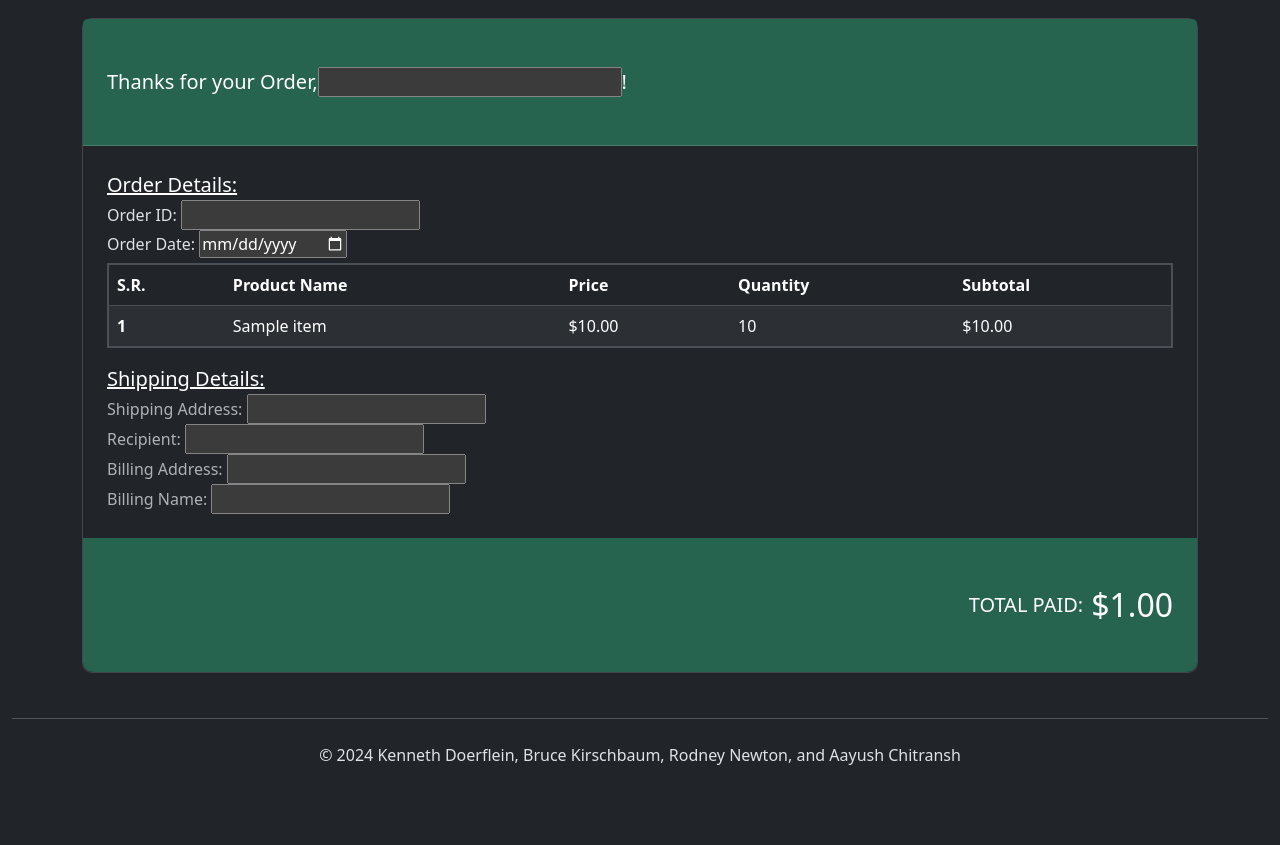
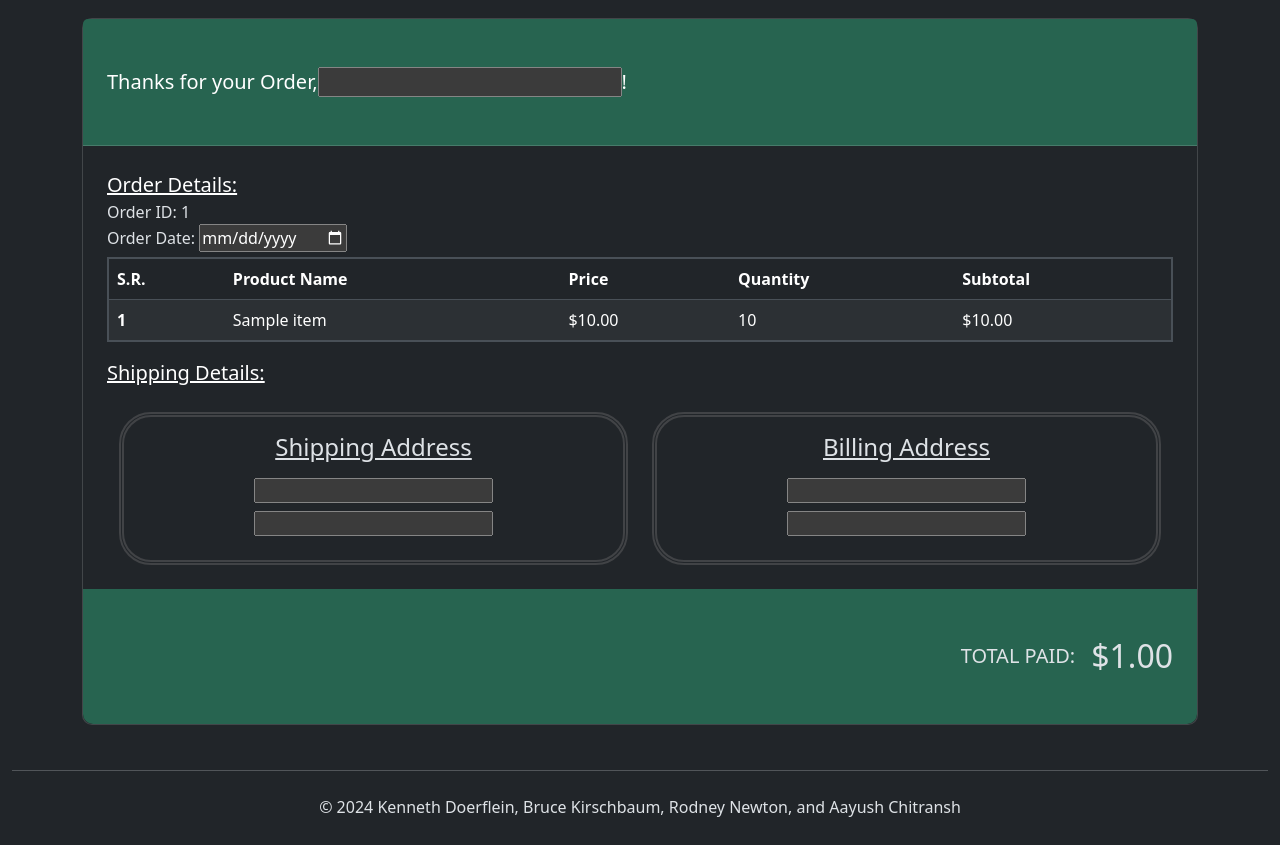
Before and after one commit to KennethDoerflein/JohnsonsSportingGoods, a Django app: template JSG/templates/orderConfirmation.html in a window 1280 px wide. Shown: the part 178-1023 px from the top of the page. Before the commit the page ends 943 px from the top, so only its background shows below. Run offline with Django 5.2, Linux system fonts and the light colour scheme; data comes from the database, SQL or seed files in the repository; the template is opened without the code that fills it: most values are stand-ins (such as "Sample title", 1, 10 or a date in 2020); form fields are guessed from the names that the template uses.

Commit message:
orderConfirmation: cleanup 1

```diff
--- a/JSG/static/css/confirmation_page.css
+++ b/JSG/static/css/confirmation_page.css
@@ -14,3 +14,14 @@ td {
   border: 2px solid #ccc;
   padding: 8px;
 }
+.shippingContainer {
+  max-width: 40rem;
+  border-style: double;
+  border-width: 5px;
+  border-color: #414346;
+  padding: 1rem;
+  border-radius: 2rem;
+}
+.shippingContainer h4 {
+  text-decoration: underline;
+}
--- a/JSG/templates/orderConfirmation.html
+++ b/JSG/templates/orderConfirmation.html
@@ -2,28 +2,33 @@
 <!DOCTYPE html>
 <html lang="en" data-bs-theme="dark">
   <head>
-    <meta charset="UTF-8">
-    <meta name="viewport" content="width=device-width, initial-scale=1.0">
+    <meta charset="UTF-8" />
+    <meta name="viewport" content="width=device-width, initial-scale=1.0" />
     <title>JSG</title>
-    <link rel="stylesheet" href="{% static 'css/navbar_footer.css' %}">
-    <link rel="icon" type="image/x-icon" href="{% static 'assets/johnsonLogo.png' %}">
-    <link rel="stylesheet" type="text/css" href="{% static 'css/confirmation_page.css' %}">
-    <link href="https://cdn.jsdelivr.net/npm/bootstrap@5.3.3/dist/css/bootstrap.min.css" rel="stylesheet" integrity="sha384-QWTKZyjpPEjISv5WaRU9OFeRpok6YctnYmDr5pNlyT2bRjXh0JMhjY6hW+ALEwIH" crossorigin="anonymous">
+    <link rel="stylesheet" href="{% static 'css/navbar_footer.css' %}" />
+    <link rel="stylesheet" href="{% static 'css/confirmation_page.css' %}" />
 
+    <link rel="icon" type="image/x-icon" href="{% static 'assets/johnsonLogo.png' %}" />
+    <link
+      href="https://cdn.jsdelivr.net/npm/bootstrap@5.3.3/dist/css/bootstrap.min.css"
+      rel="stylesheet"
+      integrity="sha384-QWTKZyjpPEjISv5WaRU9OFeRpok6YctnYmDr5pNlyT2bRjXh0JMhjY6hW+ALEwIH"
+      crossorigin="anonymous" />
   </head>
   <body>
     <div id="mainContainer">
       {% include './components/navbar.html' %}
       <div class="container mt-5">
         <h1 class="text-center mb-4">Order Confirmation</h1>
-        <div class="card" style="border-radius: 10px;">
+        <div class="card" style="border-radius: 10px">
           <div class="card-header px-4 py-5" style="background-color: #276450">
             <h5 class="d-flex align-items-center justify-content text-white mb-0">Thanks for your Order, {{ order_form.recipient }}!</h5>
           </div>
           <div class="card-body p-4">
-              <p class="lead fw-normal mb-0" style="color: #ffffff;"><u>Order Details:</u> </p>
-                <div class="text mb-0">Order ID: {% if order_form.order_id %} {{ order_form.order_id }} {% else %} OI-123123 {% endif %}</div>
+            <p class="lead fw-normal mb-0" style="color: #ffffff"><u>Order Details:</u></p>
+            <div class="text mb-0">Order ID: {{ order_id }}</div>
             <div class="text mb-0">Order Date: {{ order_form.date }}</div>
+            <div class="table-responsive">
               <table class="table table-striped">
                 <thead>
                   <tr>
@@ -46,22 +51,33 @@
                   {% endfor %}
                 </tbody>
               </table>
-                <p class="lead fw-normal mb-0" style="color: #ffffff;"><u>Shipping Details:</u></p>
+            </div>
+            <p class="lead fw-normal mb-0" style="color: #ffffff"><u>Shipping Details:</u></p>
 
-                <div class="text-muted mb-0">Shipping Address: {{ order_form.shippingAddr }}</div>
-                <div class="text-muted mb-0">Recipient: {{ order_form.recipient }}</div>
-                <div class="text-muted mb-0">Billing Address: {{ order_form.billingAddr }}</div>
-                <div class="text-muted mb-0">Billing Name: {{ order_form.billingName }}</div>
+            <div class="row mt-4 container text-center mx-auto">
+              <div class="col container shippingContainer">
+                <h4 class="mb-3">Shipping Address</h4>
+                <h6>{{ order_form.recipient }}</h6>
+                <h6>{{ order_form.shippingAddr }}</h6>
+              </div>
+              <div class="ms-4 col container shippingContainer">
+                <h4 class="mb-3">Billing Address</h4>
+                <h6>{{ order_form.billingName }}</h6>
+                <h6>{{ order_form.billingAddr }}</h6>
+              </div>
+            </div>
+          </div>
 
-            </div>
-            <div class="card-footer border-0 px-4 py-5" style="background-color: #276450; border-bottom-left-radius: 10px; border-bottom-right-radius: 10px;">
-                <h5 class="d-flex align-items-center justify-content-end text-white text-uppercase mb-0">Total paid: <span class="h2 mb-0 ms-2">${{ total_cost|floatformat:2 }}</span></h5>
+          <div class="card-footer border-0 px-4 py-5" style="background-color: #276450; border-bottom-left-radius: 10px; border-bottom-right-radius: 10px">
+            <h5 class="d-flex align-items-center justify-content-end text-uppercase mb-0">Total paid: <span class="h2 mb-0 ms-3">${{ total_cost|floatformat:2 }}</span></h5>
           </div>
         </div>
       </div>
     </div>
     {% include './components/footer.html' %}
-<script src="https://cdn.jsdelivr.net/npm/bootstrap@5.3.3/dist/js/bootstrap.bundle.min.js" integrity="sha384-YvpcrYf0tY3lHB60NNkmXc5s9fDVZLESaAA55NDzOxhy9GkcIdslK1eN7N6jIeHz" crossorigin="anonymous"></script>
-</script>
+    <script
+      src="https://cdn.jsdelivr.net/npm/bootstrap@5.3.3/dist/js/bootstrap.bundle.min.js"
+      integrity="sha384-YvpcrYf0tY3lHB60NNkmXc5s9fDVZLESaAA55NDzOxhy9GkcIdslK1eN7N6jIeHz"
+      crossorigin="anonymous"></script>
   </body>
 </html>
```
Lines whose indentation alone changed are shown as unchanged.
